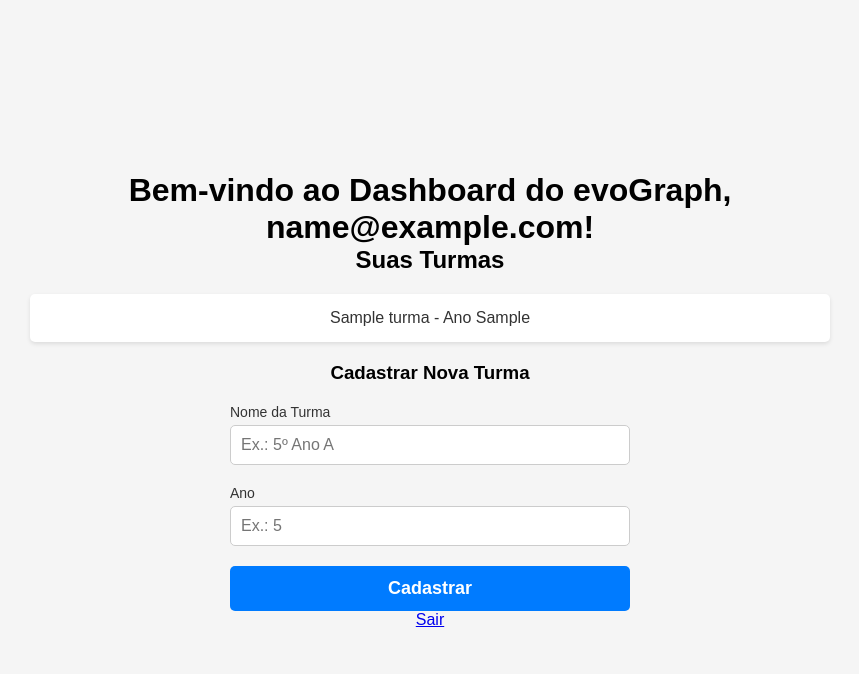
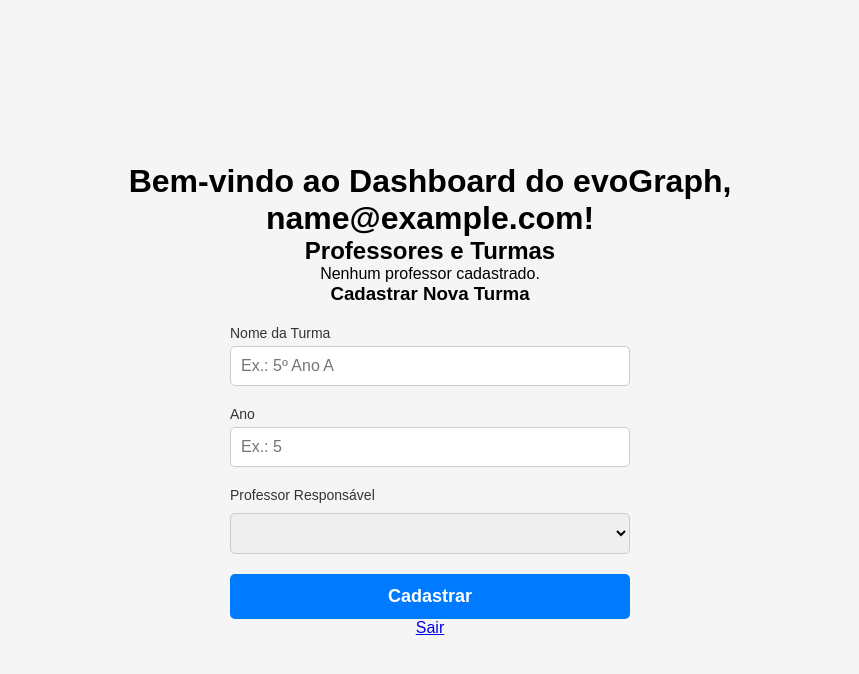
Before and after one commit to evanderson-dev/evoGraph, a PHP site: page /dashboard.php in a window 1280 px wide. Shown: the top 674 px of the page, without its empty margins (210-1069 px from the left). Run offline with PHP 8.4, Linux system fonts and the light colour scheme; the visitor is signed in with stand-in values (Sample User, id 1); tables that the repository leaves empty or names only in its code hold one stand-in row (values such as "Sample post"); lists and menus that the app fills with data are empty.

Commit message:
Add professor section to dashboard and enable class registration for selected professors

```diff
--- a/css/main.css
+++ b/css/main.css
@@ -182,3 +182,25 @@ body {
 .turmas-list a:hover {
   color: #007bff;
 }
+
+.professor-section {
+  margin: 20px 0;
+  padding: 15px;
+  background-color: #f9f9f9;
+  border-radius: 5px;
+  box-shadow: 0 2px 4px rgba(0, 0, 0, 0.1);
+}
+
+.professor-section h3 {
+  margin-bottom: 10px;
+  color: #333;
+}
+
+.turma-form select {
+  width: 100%;
+  padding: 10px;
+  font-size: 16px;
+  border: 1px solid #ccc;
+  border-radius: 5px;
+  margin-top: 5px;
+}
--- a/dashboard.php
+++ b/dashboard.php
@@ -11,17 +11,11 @@ if ($conn->connect_error) {
     die("Erro de conexão: " . $conn->connect_error);
 }
 
-$professor_id = $_SESSION["professor_id"];
-$sql = "SELECT id, nome, ano FROM turmas WHERE professor_id = ?";
-$stmt = $conn->prepare($sql);
-$stmt->bind_param("i", $professor_id);
-$stmt->execute();
-$result = $stmt->get_result();
-
-// Cadastro de nova turma (apenas para coordenadores)
+// Processar cadastro de nova turma (apenas coordenadores)
 if ($_SERVER["REQUEST_METHOD"] == "POST" && isset($_POST["nova-turma"]) && $_SESSION["role"] === "coordenador") {
     $nome = $_POST["nome"];
     $ano = $_POST["ano"];
+    $professor_id = $_POST["professor_id"];
     $insertSql = "INSERT INTO turmas (nome, ano, professor_id) VALUES (?, ?, ?)";
     $insertStmt = $conn->prepare($insertSql);
     $insertStmt->bind_param("sii", $nome, $ano, $professor_id);
@@ -43,9 +37,19 @@ if ($_SERVER["REQUEST_METHOD"] == "POST" && isset($_POST["nova-turma"]) && $_SES
 <body>
     <div class="container">
         <h1>Bem-vindo ao Dashboard do evoGraph, <?php echo htmlspecialchars($_SESSION["email"]); ?>!</h1>
+
+        <?php if ($_SESSION["role"] === "professor"): ?>
+            <!-- Dashboard do Professor -->
             <h2>Suas Turmas</h2>
             <ul class="turmas-list">
                 <?php
+                $professor_id = $_SESSION["professor_id"];
+                $sql = "SELECT id, nome, ano FROM turmas WHERE professor_id = ?";
+                $stmt = $conn->prepare($sql);
+                $stmt->bind_param("i", $professor_id);
+                $stmt->execute();
+                $result = $stmt->get_result();
+
                 if ($result->num_rows > 0) {
                     while ($row = $result->fetch_assoc()) {
                         echo "<li><a href='turma.php?id=" . $row["id"] . "'>" . htmlspecialchars($row["nome"]) . " - Ano " . $row["ano"] . "</a></li>";
@@ -57,8 +61,41 @@ if ($_SERVER["REQUEST_METHOD"] == "POST" && isset($_POST["nova-turma"]) && $_SES
                 ?>
             </ul>
 
-        <?php if ($_SESSION["role"] === "coordenador"): ?>
-            <!-- Formulário visível apenas para coordenadores -->
+        <?php elseif ($_SESSION["role"] === "coordenador"): ?>
+            <!-- Dashboard do Coordenador -->
+            <h2>Professores e Turmas</h2>
+            <?php
+            $sql = "SELECT id, email FROM professores WHERE role = 'professor'";
+            $prof_result = $conn->query($sql);
+
+            if ($prof_result->num_rows > 0) {
+                while ($prof = $prof_result->fetch_assoc()) {
+                    echo "<div class='professor-section'>";
+                    echo "<h3>" . htmlspecialchars($prof["email"]) . "</h3>";
+                    $sql = "SELECT id, nome, ano FROM turmas WHERE professor_id = ?";
+                    $stmt = $conn->prepare($sql);
+                    $stmt->bind_param("i", $prof["id"]);
+                    $stmt->execute();
+                    $turmas_result = $stmt->get_result();
+
+                    if ($turmas_result->num_rows > 0) {
+                        echo "<ul class='turmas-list'>";
+                        while ($turma = $turmas_result->fetch_assoc()) {
+                            echo "<li><a href='turma.php?id=" . $turma["id"] . "'>" . htmlspecialchars($turma["nome"]) . " - Ano " . $turma["ano"] . "</a></li>";
+                        }
+                        echo "</ul>";
+                    } else {
+                        echo "<p>Nenhuma turma associada.</p>";
+                    }
+                    $stmt->close();
+                    echo "</div>";
+                }
+            } else {
+                echo "<p>Nenhum professor cadastrado.</p>";
+            }
+            ?>
+
+            <!-- Formulário de Cadastro de Turma -->
             <h3>Cadastrar Nova Turma</h3>
             <form method="POST" class="turma-form">
                 <div class="form-group">
@@ -69,6 +106,17 @@ if ($_SERVER["REQUEST_METHOD"] == "POST" && isset($_POST["nova-turma"]) && $_SES
                     <label for="ano">Ano</label>
                     <input type="number" id="ano" name="ano" placeholder="Ex.: 5" required>
                 </div>
+                <div class="form-group">
+                    <label for="professor_id">Professor Responsável</label>
+                    <select id="professor_id" name="professor_id" required>
+                        <?php
+                        $prof_result = $conn->query("SELECT id, email FROM professores WHERE role = 'professor'");
+                        while ($prof = $prof_result->fetch_assoc()) {
+                            echo "<option value='" . $prof["id"] . "'>" . htmlspecialchars($prof["email"]) . "</option>";
+                        }
+                        ?>
+                    </select>
+                </div>
                 <button type="submit" name="nova-turma" class="login-button">Cadastrar</button>
             </form>
         <?php endif; ?>
```
Lines whose indentation alone changed are shown as unchanged.
